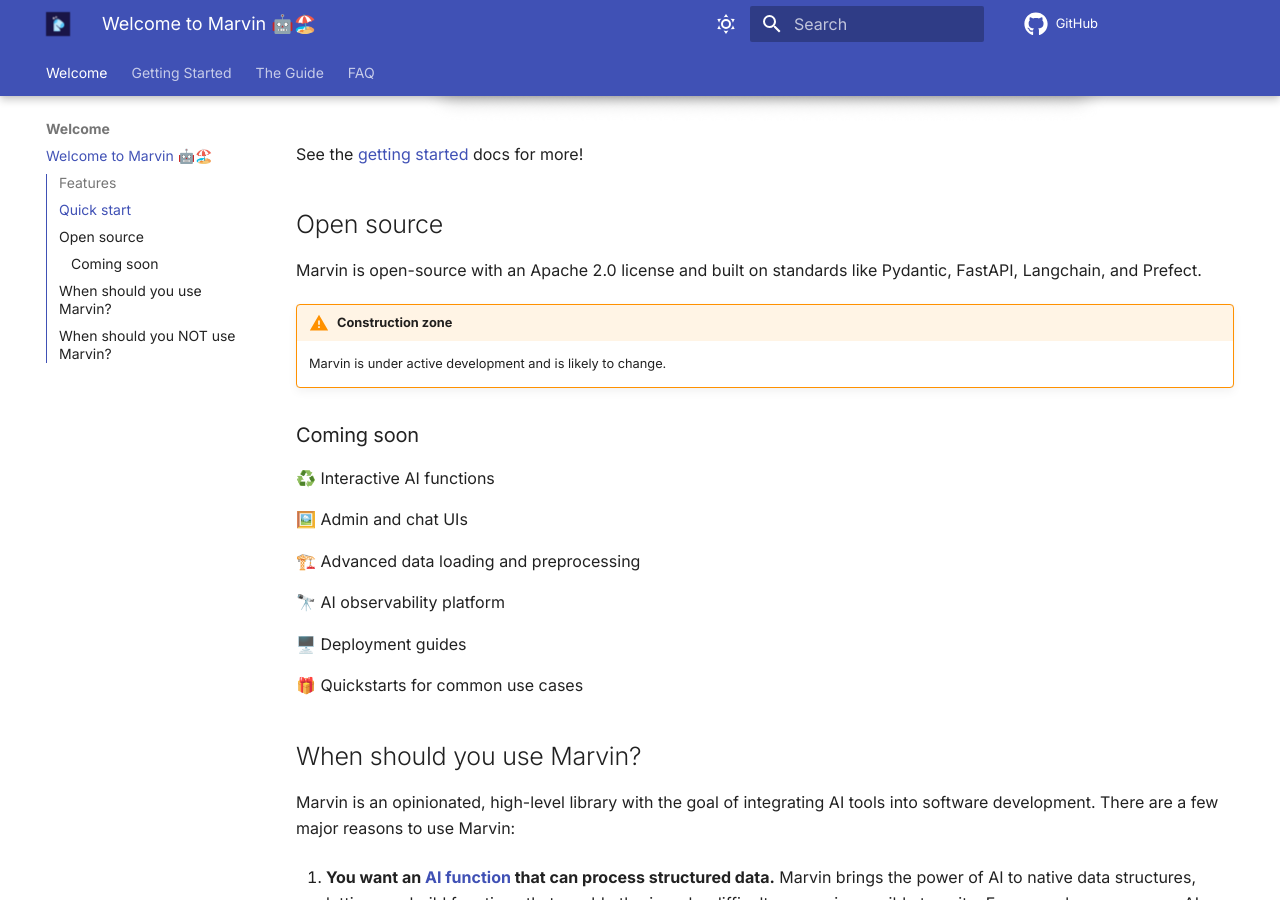
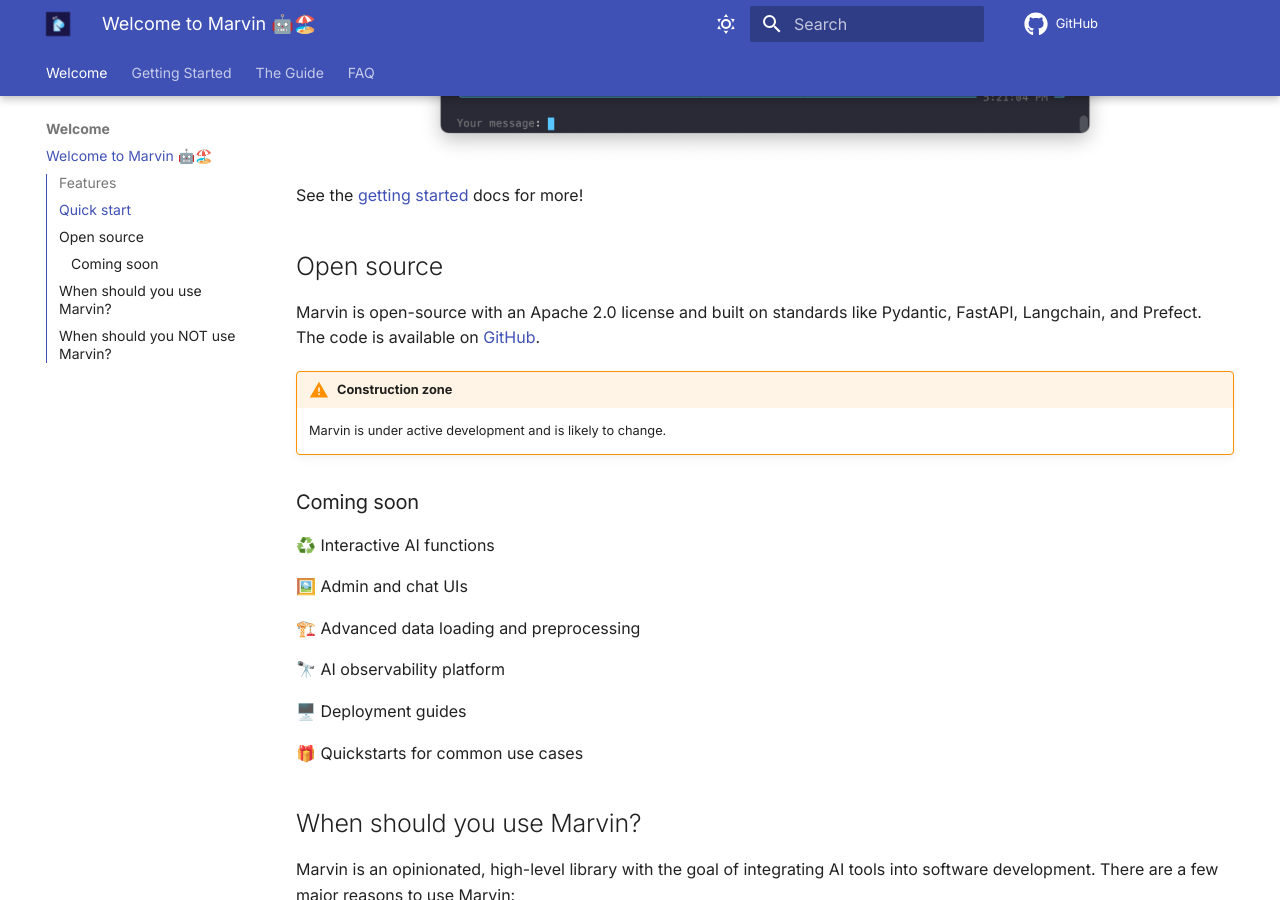
Before and after one commit to PrefectHQ/marvin, an MkDocs documentation site: the page built from docs/index.md, in a window 1280 px wide and 900 px high, scrolled down 1256 px. Built offline with MkDocs 1.6.1 and Material for MkDocs 9.7.7, drawn with Linux system fonts in a browser that asks for light colours; comment, search, counter and statistics services are not loaded; some of the changed text lies outside the part shown.

Commit message:
Add github links

```diff
--- a/docs/index.md
+++ b/docs/index.md
@@ -5,6 +5,8 @@
 Marvin is a batteries-included library that simplifies the process of building AI-powered software.
 
 Marvin's approach to **"functional prompt engineering"** allows developers to use AI with structured inputs and outputs instead of only text. This makes it possible to seamlessly integrate AI with traditional code, enabling the creation of sophisticated AI pipelines. Marvin's **AI functions** let developers take advantage of AI through familiar function calls and data structures, without writing source code. **Bots** are highly capable AI assistants that are designed to be used alongside or within existing code. They can take instructions and leverage plugins or external knowledge to solve complex problems. Developers can use these tools to add AI capabilities wherever they will be most impactful, without needing to start from scratch.
+
+Marvin's code is available on [GitHub](https://github.com/prefecthq/marvin).
 
 !!! quote "GPP"
     "Let’s build robots with Genuine People Personalities!" they said. So they tried it out with me. I’m a personality prototype. You can tell, can’t you?
@@ -37,7 +39,7 @@
 
 ## Open source
 
-Marvin is open-source with an Apache 2.0 license and built on standards like Pydantic, FastAPI, Langchain, and Prefect.
+Marvin is open-source with an Apache 2.0 license and built on standards like Pydantic, FastAPI, Langchain, and Prefect. The code is available on [GitHub](https://github.com/prefecthq/marvin).
 
 !!! warning "Construction zone"
     Marvin is under active development and is likely to change.
```
